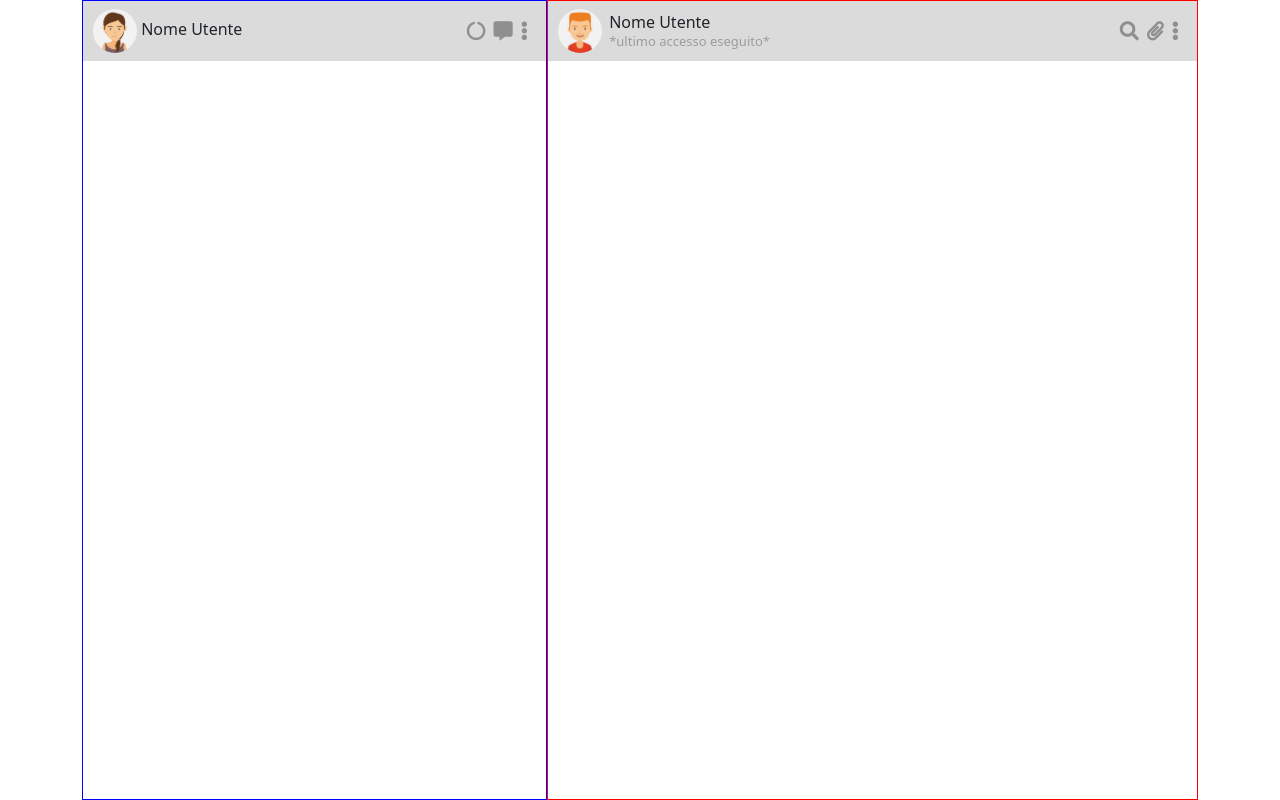
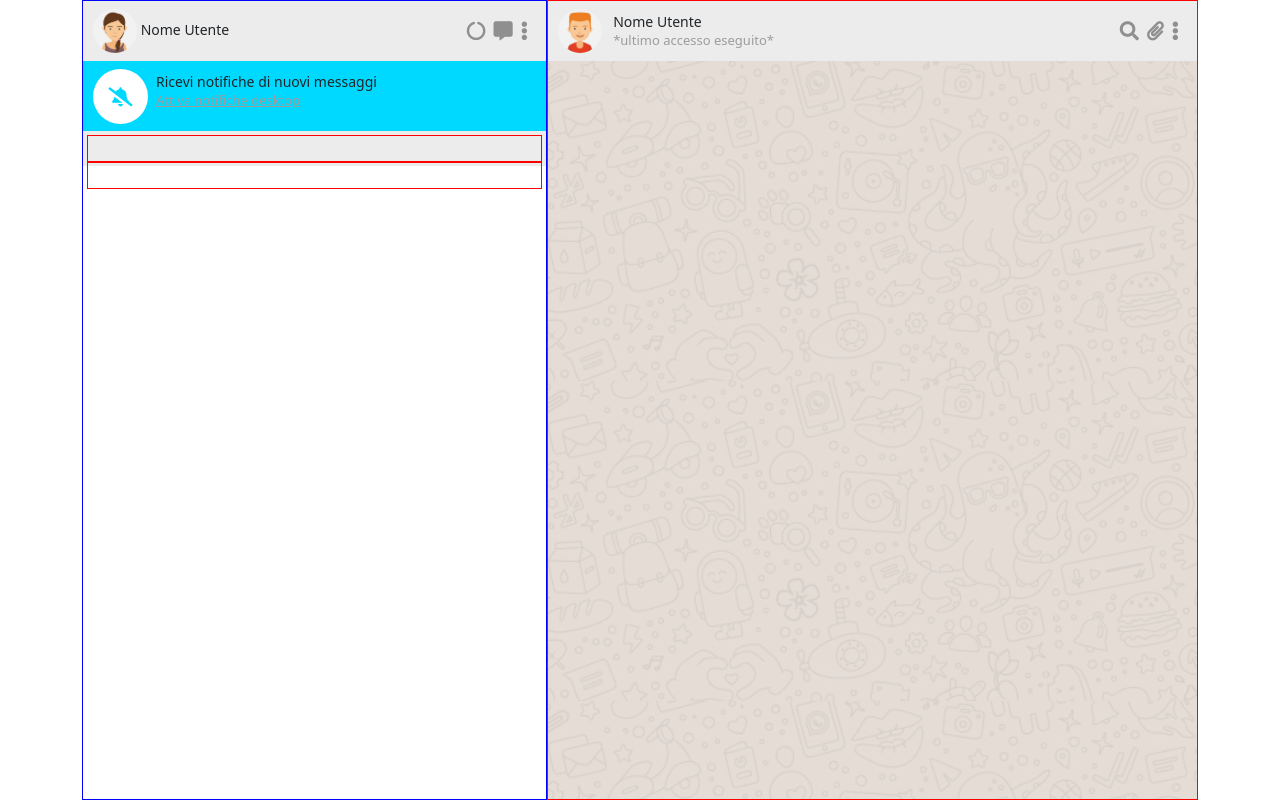
Before and after one commit to gualtierigio/vue-boolzapp, a plain HTML site: page index.html in a window 1280 px wide. Drawn offline with nearby package versions, Linux system fonts and the light colour scheme.

Commit message:
mancano i contatti

```diff
--- a/css/style.css
+++ b/css/style.css
@@ -3,6 +3,32 @@
     padding: 0;
     box-sizing: border-box;
 }
+
+/*General implementation*/
+
+body{
+    font-size: 14px;
+}
+
+i:hover{
+    opacity: 0.6;
+    cursor: pointer;
+}
+
+.clearfix{
+    content: "";
+    display: table;
+    clear: both;
+  }
+
+.fl{
+    float: left;
+}
+
+.fr{
+    float: right;
+}
+
 
 /*Layout generale*/
 
@@ -22,6 +48,14 @@
 
 /*Easy usefull*/
 
+.underline{
+    text-decoration: underline;
+}
+
+.underline:hover{
+    cursor: pointer;
+}
+
 .inlineB{
     display: inline-block;
 }
@@ -34,7 +68,7 @@
 .line-height{
     line-height: 18px;
     padding-top: 4px;
-    padding-left: 4px;
+    padding-left: 8px;
 }
 
 .profile-wrapper{
@@ -46,7 +80,7 @@
 .header-user{
     width: 100%;
     height: 60px;
-    background-color: rgb(219, 219, 219);
+    background-color: rgb(236, 236, 236);
     padding: 8px 10px;
 }
 
@@ -66,4 +100,59 @@
     color: rgb(143, 143, 143);
 }
 
-/*---*/
+/*Notifications section*/
+
+.notifications{
+    width: 100%;
+    height: 70px;
+    background-color: rgb(0, 217, 255);
+    padding: 8px 10px;
+}
+
+.notifications img{
+    height: 100%;
+    object-fit: contain;
+    border-radius: 50%;
+}
+
+.bell-icon{
+    width: 55px;
+    height: 55px;
+    background-color: white;
+    border-radius: 50%;
+    position: relative;
+}
+
+div.bell-icon i{
+    position: absolute;
+    top: 50%;
+    left: 50%;
+    transform: translate(-50%,-50%);
+    font-size: 1.2rem;
+    color: rgb(0, 217, 255);
+}
+
+/*Search bar*/
+
+.search-bar{
+    width: 100%;
+    height: 35px;
+    background-color: rgb(236, 236, 236);
+    padding: 4px
+}
+
+.search-button, .write-research{
+    width: 100%;
+    height: 100%;
+    border: 1px solid red;
+}
+
+/*Messages section*/
+
+section.messages{
+    width: 100%;
+    height: calc(100% - 60px);
+    background-size: contain;
+    background-image: url(../img/mine.jpg);
+    overflow-y: scroll;
+}
--- a/index.html
+++ b/index.html
@@ -23,23 +23,39 @@
             <!--Contatti (parte sinistra)-->
             <div class="col-5">
                 <aside class="side-left">
-                    <div class="header-user d-flex">
-                        <div class="user-profile">
+                    <section class="header-user d-flex">
+                        <div class="user-profile col-6 col-3-xs">
                             <img src="img/avatar_io.jpg" alt="user img">
                             <p class="inlineB">Nome Utente</p>
                         </div>
-                        <div class="function-in-header-user d-flex justify-content-end align-items-center">
+                        <div class="col- 6 col-3-xs function-in-header-user d-flex justify-content-end align-items-center">
                             <i class="fas fa-circle-notch"></i>
                             <i class="fas fa-comment-alt"></i>
                             <i class="fas fa-ellipsis-v"></i>
                         </div>
-                    </div>
+                    </section>
+                    <section class="notifications d-flex">
+                        <div class="d-flex justify-content-start">
+                            <div class="bell-icon">
+                                <i class="fas fa-bell-slash"></i>
+                            </div>
+                            <div class="line-height">
+                                <p class="inlineB">Ricevi notifiche di nuovi messaggi<br>
+                                    <span class="small-gray-text underline">Attiva notifiche desktop</span>
+                                </p>
+                            </div>
+                        </div>
+                    </section>
+                    <section class="search-bar clearfix">
+                        <div class="search-button fl"></div>
+                        <div class="write-research fr"></div>
+                    </section>
                 </aside>
             </div>
             <!--Messaggistica (parte destra)-->
             <div class="col-7">
                 <aside class="side-right">
-                    <div class="header-user d-flex">
+                    <section class="header-user d-flex">
                         <div class="user-profile d-flex justify-content-start">
                             <div class="profile-wrapper">
                                 <img src="img/avatar_1.jpg" alt="avatar img">
@@ -55,7 +71,8 @@
                             <i class="fas fa-paperclip"></i>
                             <i class="fas fa-ellipsis-v"></i>
                         </div>
-                    </div>
+                    </section>
+                    <section class="messages"></section>
                 </aside>
             </div>
         </div>
```
